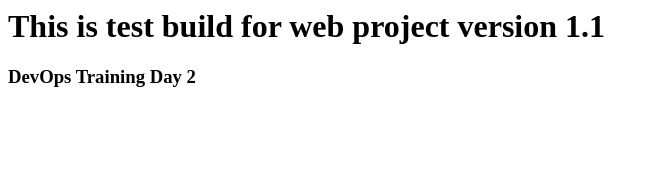
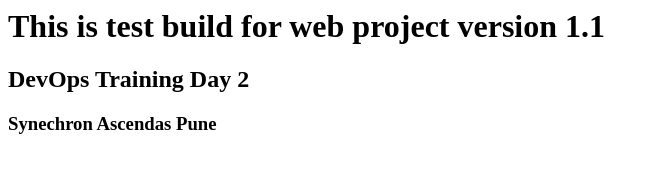
Before and after one commit to VivekShGit/WebTestProject, a plain HTML site: page index.html in a window 1280 px wide. Shown: the whole page, without its empty margins (0-659 px from the left). Drawn offline with Linux system fonts and the light colour scheme.

Commit message:
Commit updates

```diff
--- a/index.html
+++ b/index.html
@@ -1,2 +1,3 @@
 <h1>This is test build for web project version 1.1<h1>
-<h3>DevOps Training Day 2<h3>
+<h2>DevOps Training Day 2<h2>
+<h3>Synechron Ascendas Pune<h3>
```
